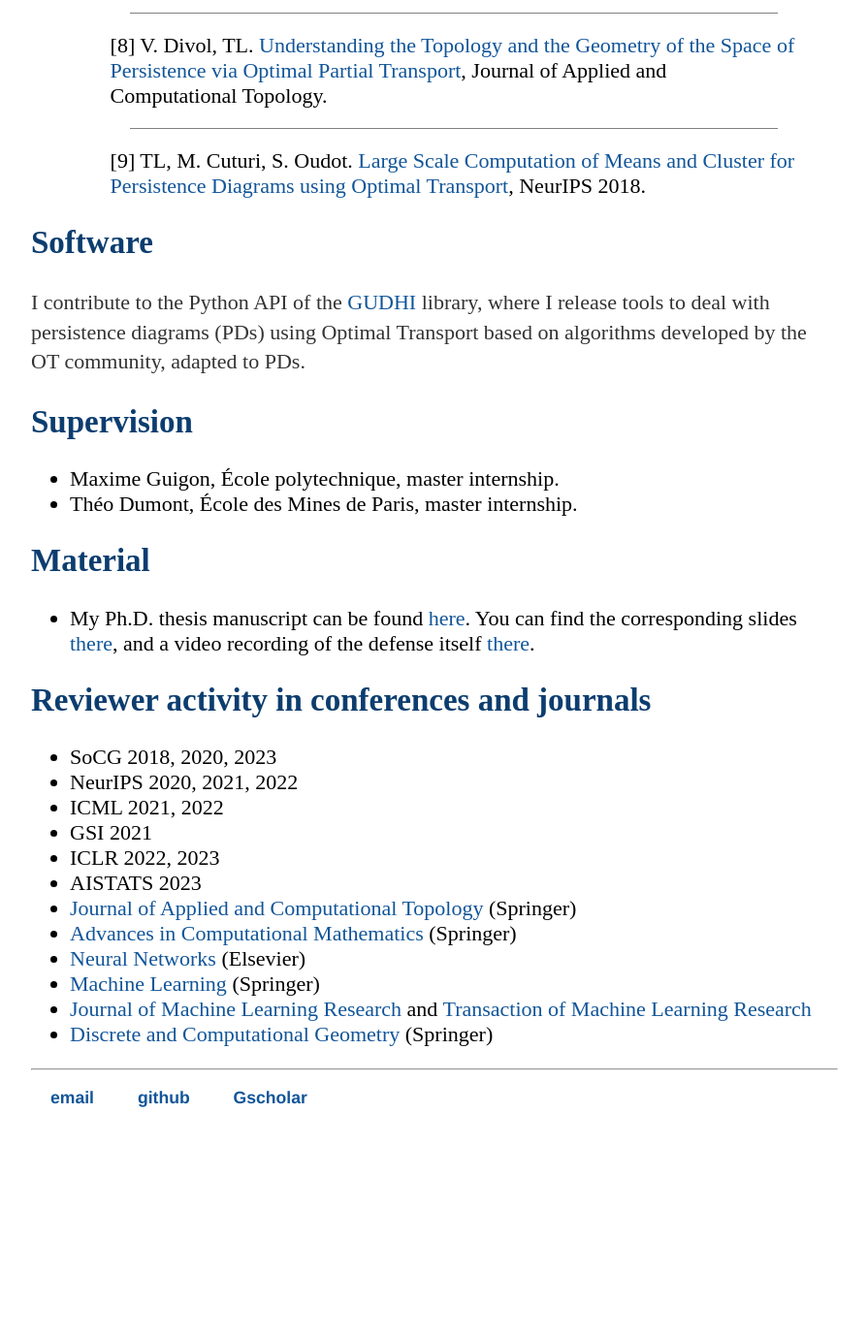
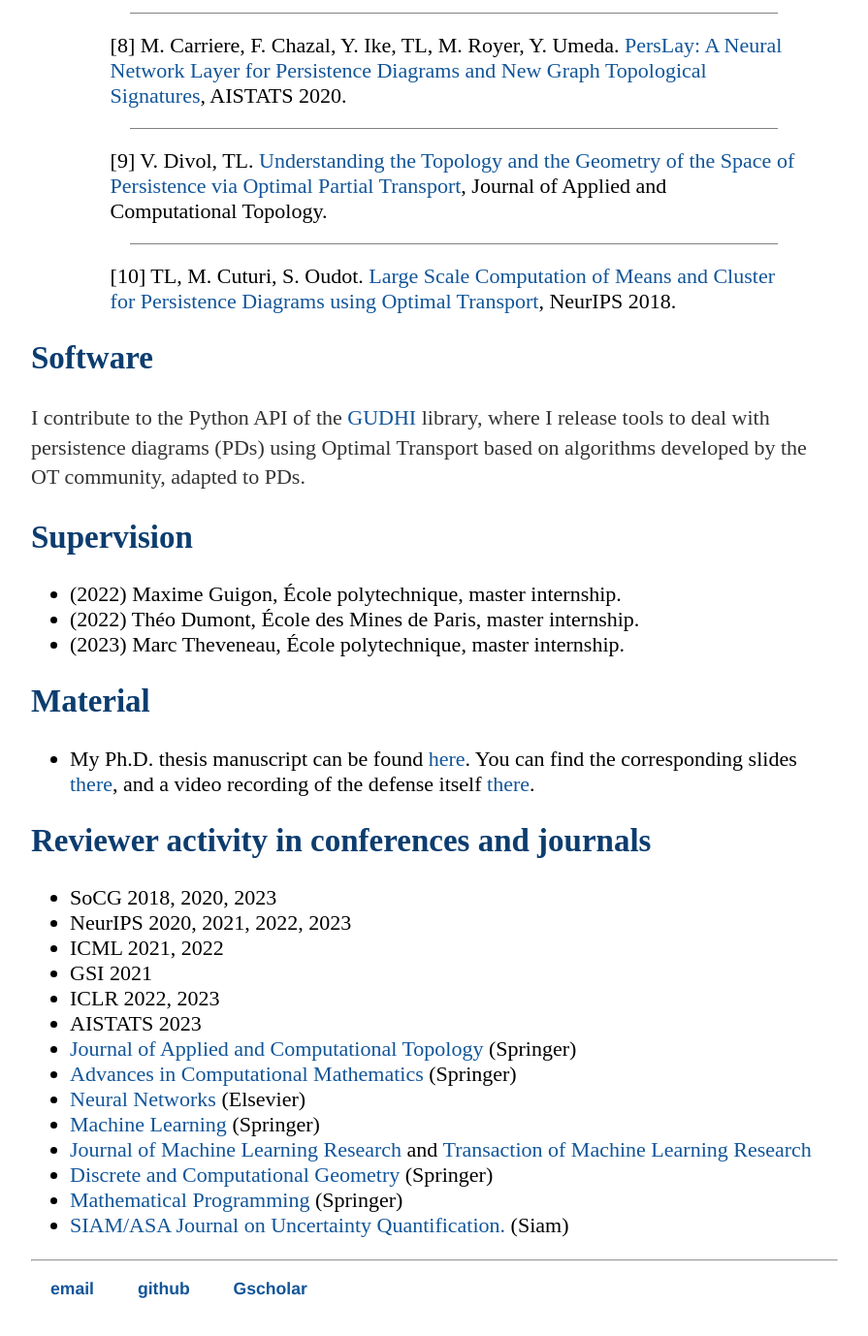
Before and after one commit to tlacombe/tlacombe.github.io, a Jekyll site: the page built from research/index.html, in a window 1280 px wide and 1400 px high, scrolled down 1115 px. Shown: the top 1378 px of the window at 97% size, without its empty margins (192-1087 px from the left). Built offline with Jekyll 4.4.1, drawn with Linux system fonts in a browser that asks for light colours; before the commit the page ends 2318 px from its top, so only the background shows below that; some of the changed text lies outside the part shown.

Commit message:
update reviews + supervision

```diff
--- a/research/index.html
+++ b/research/index.html
@@ -23,8 +24,9 @@ title: TL - Research
 <h2>Supervision</h2>
 
 <ul>
-	<li> Maxime Guigon, École polytechnique, master internship.
-	<li> Théo Dumont, École des Mines de Paris, master internship.
+	<li> (2022) Maxime Guigon, École polytechnique, master internship.
+	<li> (2022) Théo Dumont, École des Mines de Paris, master internship.
+	<li> (2023) Marc Theveneau, École polytechnique, master internship.
 </ul>
 
 
@@ -36,7 +38,7 @@ title: TL - Research
 <h2>Reviewer activity in conferences and journals</h2>
 	<ul>
 		<li> SoCG 2018, 2020, 2023 </li>
-		<li> NeurIPS 2020, 2021, 2022</li>
+		<li> NeurIPS 2020, 2021, 2022, 2023</li>
 		<li> ICML 2021, 2022</li>
 		<li> GSI 2021 </li>
 		<li> ICLR 2022, 2023 </li>
@@ -47,4 +49,7 @@ title: TL - Research
 		<li> <a href='https://www.springer.com/journal/10994'>Machine Learning</a> (Springer)</li>
 		<li> <a href='https://https://www.jmlr.org'>Journal of Machine Learning Research</a> and <a href='https://https://www.jmlr.org/tmlr'>Transaction of Machine Learning Research</a></li>
 		<li> <a href='https://www.springer.com/journal/454'>Discrete and Computational Geometry</a> (Springer)</li>
+		<li> <a href='https://www.springer.com/journal/10107'>Mathematical Programming</a> (Springer)</li>
+		<li> <a href='https://www.siam.org/publications/journals/siam-asa-journal-on-uncertainty-quantification-juq'>SIAM/ASA Journal on Uncertainty Quantification.</a> (Siam)</li>
+
 	</ul>
```
Also changed, not shown: other parts of research/index.html (+1 -0 lines).
